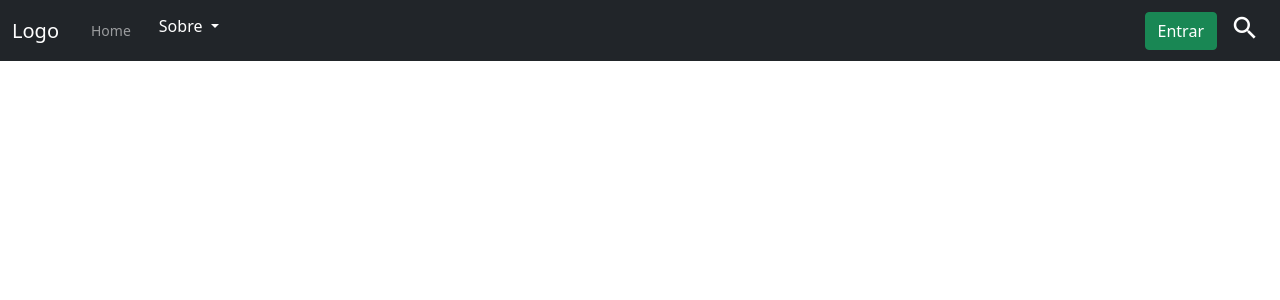
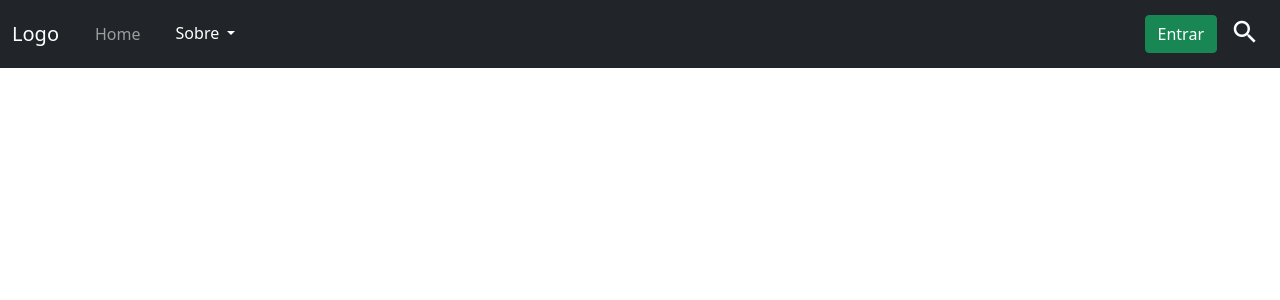
Before and after one commit to SK386/Stockficiency, a PHP site: page /testes_html/demo.html in a window 1280 px wide. Shown: the top 300 px of the page. Run offline with PHP 8.4, Linux system fonts and the light colour scheme.

Commit message:
barra semi-pronta

```diff
--- a/web/testes_html/demo.html
+++ b/web/testes_html/demo.html
@@ -3,7 +3,7 @@
 
 <head>
 
-<!--	<meta http-equiv="refresh" content="2">		-->
+<!--	<meta http-equiv="refresh" content="2">	-->
 	<title>Stoks_Demo</title>
 	<link rel="stylesheet" href="https://fonts.googleapis.com/icon?family=Material+Icons">
 	<link href="https://cdn.jsdelivr.net/npm/bootstrap@5.1.3/dist/css/bootstrap.min.css" rel="stylesheet">
@@ -27,13 +27,13 @@
 		    <div class="collapse navbar-collapse" id="mynavbar">
 		      <ul class="navbar-nav me-auto">
 		        <li class="nav-item">
-		           <button type="button" class="btn btn-outline-warning btn-sm">
+		           <button type="button" class="btn btn-outline-warning">
 		          <a class="nav-link" href="javascript:void(0)">Home</a>
 		         </button>
 		        </li>
 		        <li class="nav-item">
 		        <div class="dropdown">
-		          <button style="color:#FFF" type="button" class="btn  btn-outline-warning dropdown-toggle " data-bs-toggle="dropdown">
+		          <button id="dropdown-btn" style="color:#FFF" type="button" class="btn  btn-outline-warning dropdown-toggle " data-bs-toggle="dropdown">
 		            Sobre
 		          </button>
 		          <ul class="dropdown-menu">
--- a/web/testes_html/style.css
+++ b/web/testes_html/style.css
@@ -3,3 +3,5 @@
 .btn-outline-success{ border: 0px }
 
 .offcanvas-end{ height: 60px; border: 0px }
+
+#dropdown-btn { height: 50px; width:90px }
```
